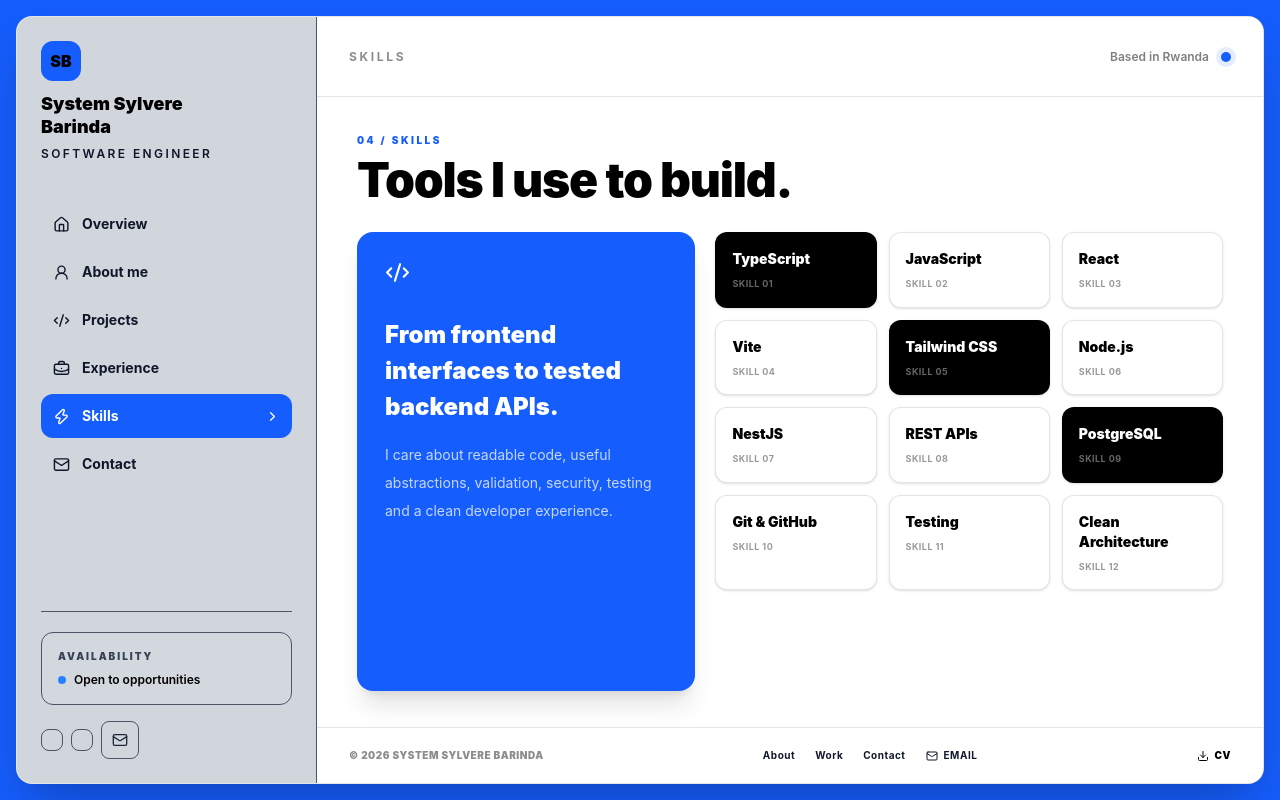
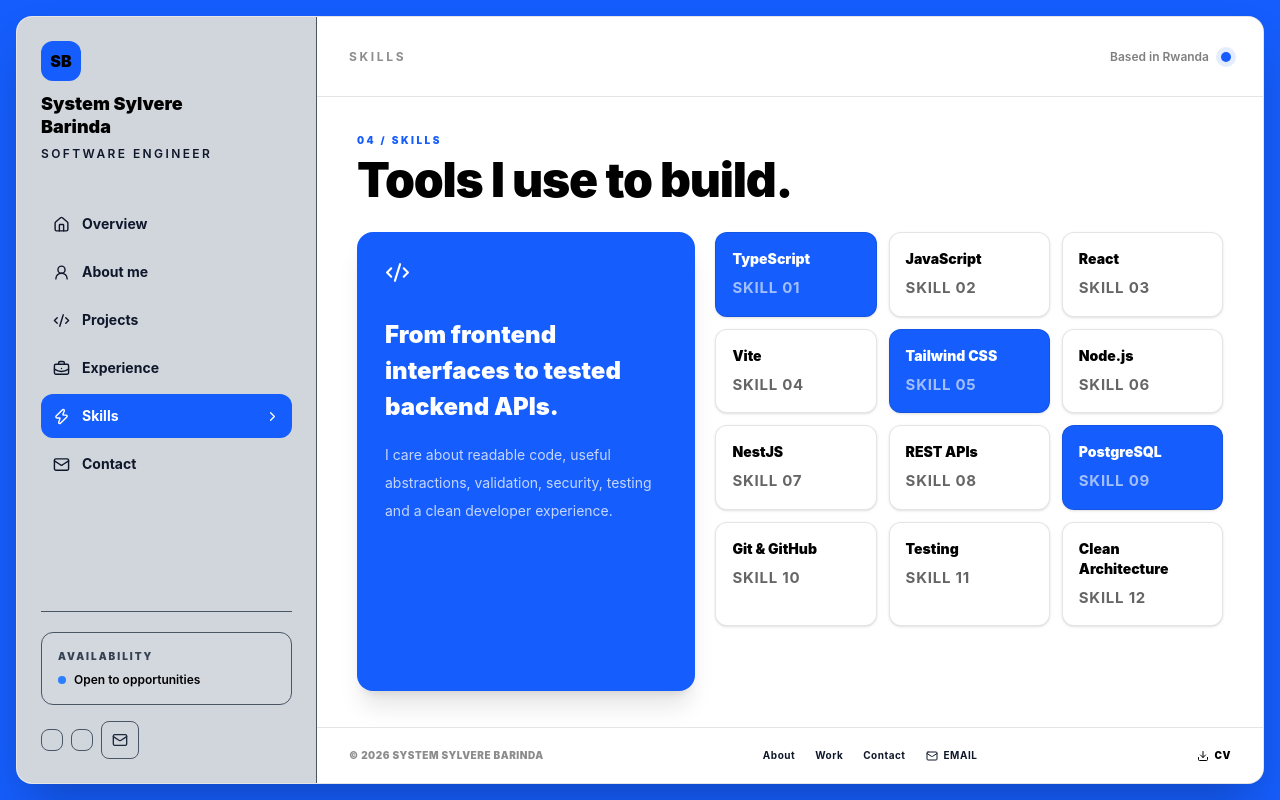
Before and after one commit to system-Barinda/My_portfolio, a React (Vite) app: page / in a window 1280 px wide. Both pictures are taken after a click on the button "Skills". Built offline with nearby package versions, Linux system fonts and the light colour scheme.

Commit message:
chore:updating the currently done

```diff
--- a/src/App.tsx
+++ b/src/App.tsx
@@ -565,10 +565,10 @@ function SkillsPage() {
           {skills.map((skill, i) => (
             <div
               key={skill}
-              className={`rounded-xl border border-black/10 p-4 shadow-sm ${i % 4 === 0 ? "bg-black text-white" : "bg-white"}`}
+              className={`rounded-xl border border-black/10 p-4 shadow-sm ${i % 4 === 0 ? "bg-blue-600 text-white" : "bg-white"}`}
             >
               <p className="text-sm font-black">{skill}</p>
-              <p className="mt-2 text-[9px] font-bold uppercase tracking-wider opacity-40">
+              <p className="mt-2 text-[15px] font-bold uppercase tracking-wider opacity-60">
                 Skill {String(i + 1).padStart(2, "0")}
               </p>
             </div>
```
